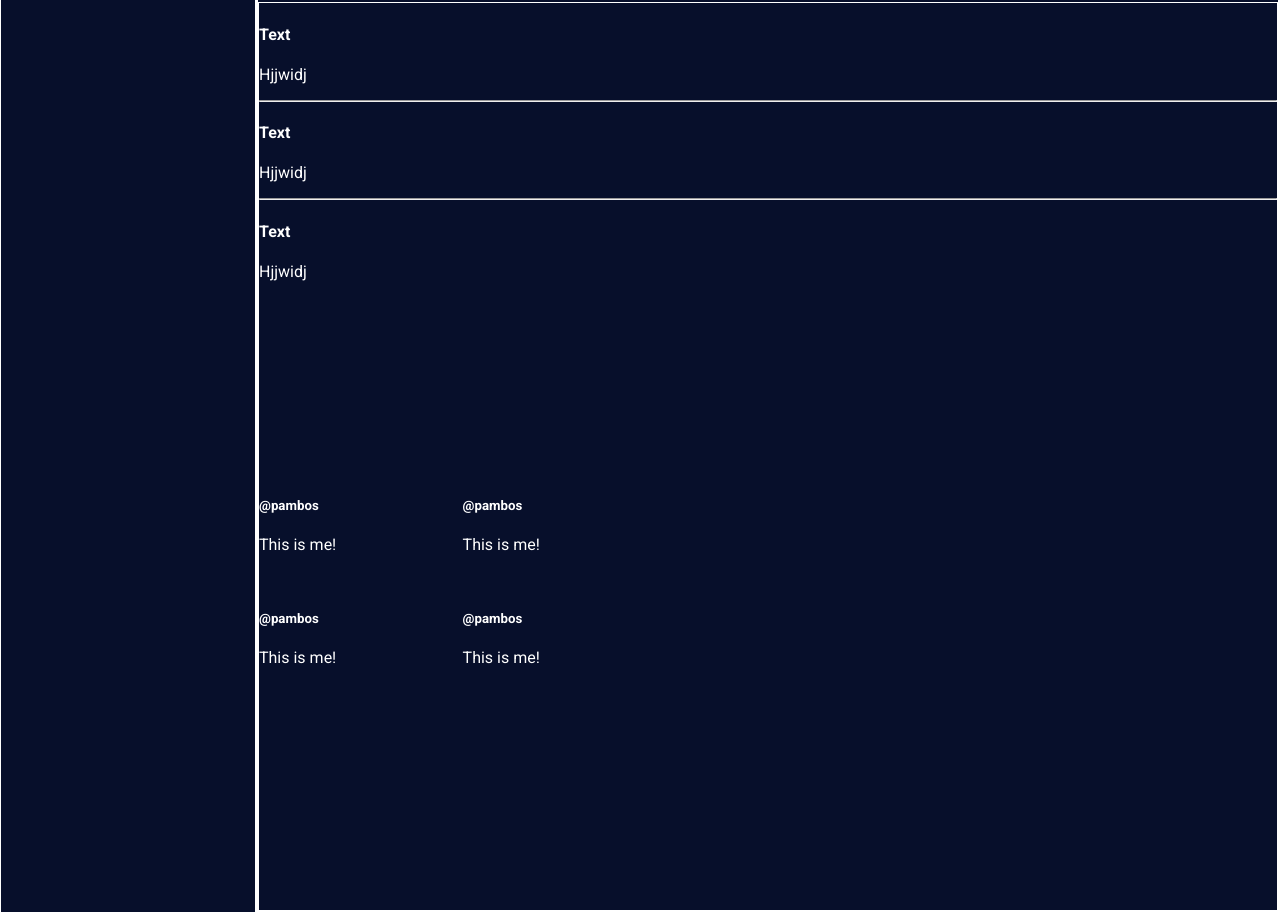
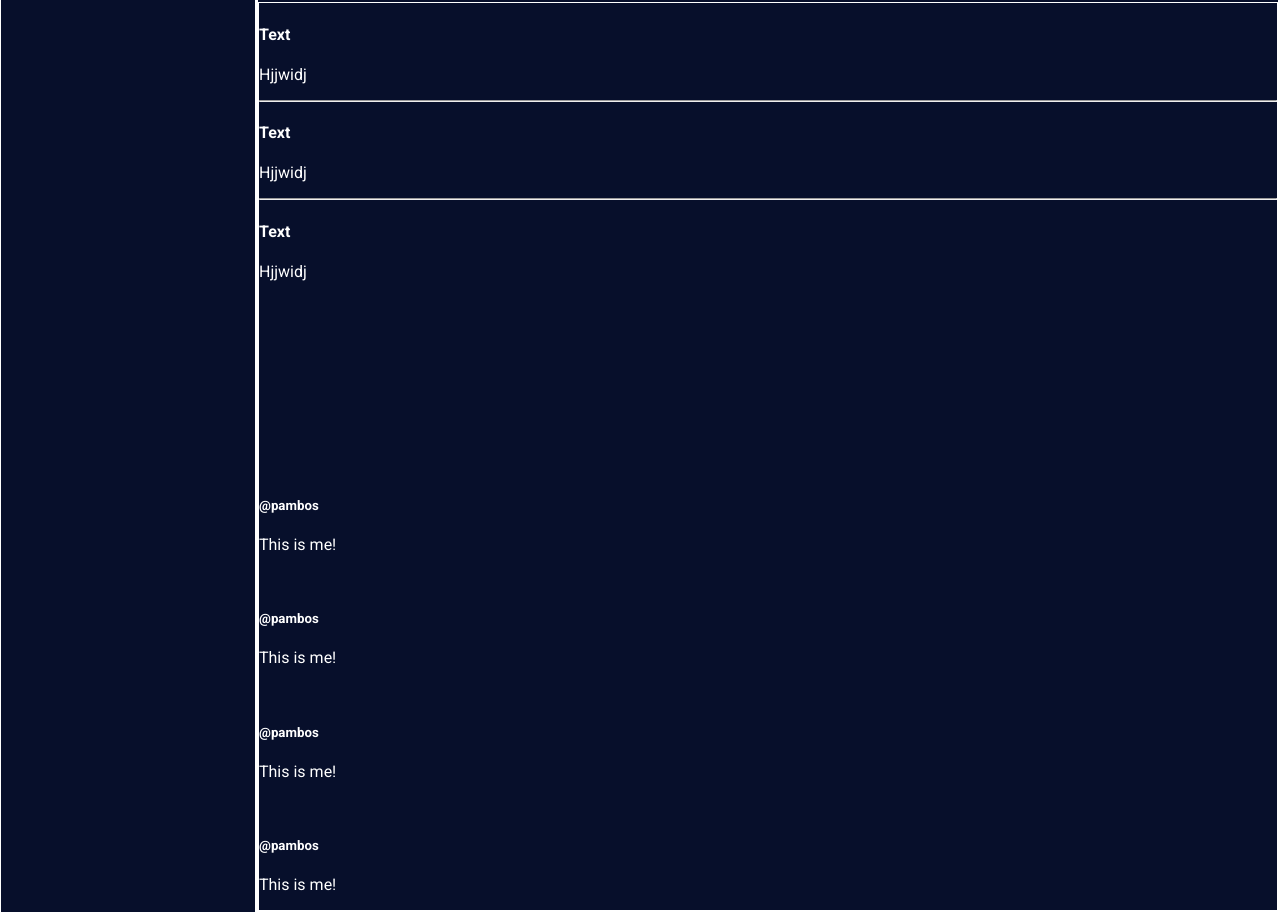
Before and after one commit to ArtemiiHH/admin-dashboard, a plain HTML site: page index.html in a window 1280 px wide. Shown: the part 1135-2048 px from the top of the page. Drawn offline with Linux system fonts and the light colour scheme.

Commit message:
Add styles to CSS

```diff
--- a/styles.css
+++ b/styles.css
@@ -23,11 +23,13 @@ body {
   margin: 0;
 }
 
+/* Container */
 #container {
   display: grid;
   grid-template-columns: 1fr 4fr;
 }
 
+/* Sidebar */
 .sidebar {
   border: var(--border);
 }
@@ -38,6 +40,7 @@ body {
   grid-template-rows: 1fr 8fr;
 }
 
+/* Header */
 .header div {
     border: var(--border);
 }
@@ -60,6 +63,7 @@ article {
     grid-template-columns: 2fr 1fr;
 }
 
+/* Cards */
 .cards {
     display: grid;
     grid-template-columns: 1fr 1fr;
@@ -73,14 +77,9 @@ article {
     height: 200px;
 }
 
+/* Announcements (News + Trending) */
 .news {
     border: var(--border);
     display: grid;
     grid-template-rows: 1fr 1fr;
 }
-
-.trending {
-    display: grid;
-    grid-template-columns: 1fr 4fr;
-    grid-template-rows: repeat(4, 1fr);
-}
```
